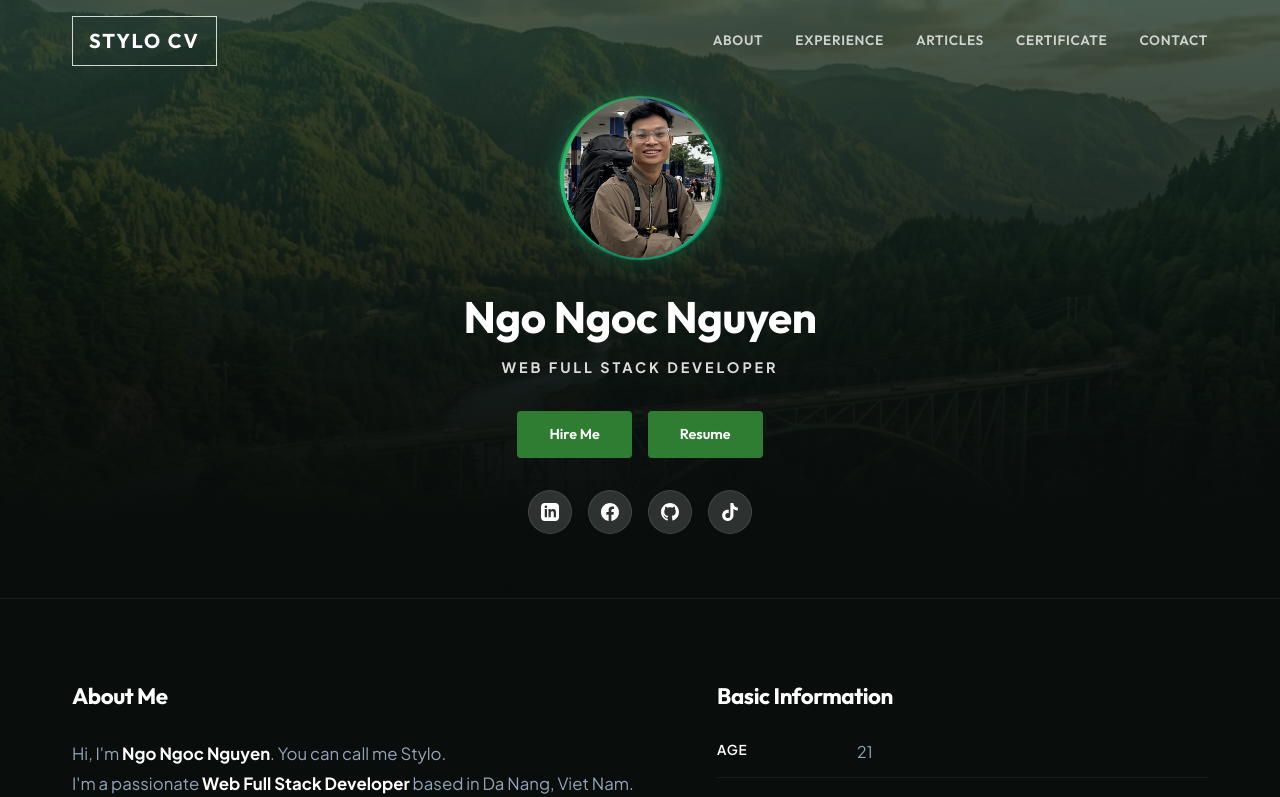
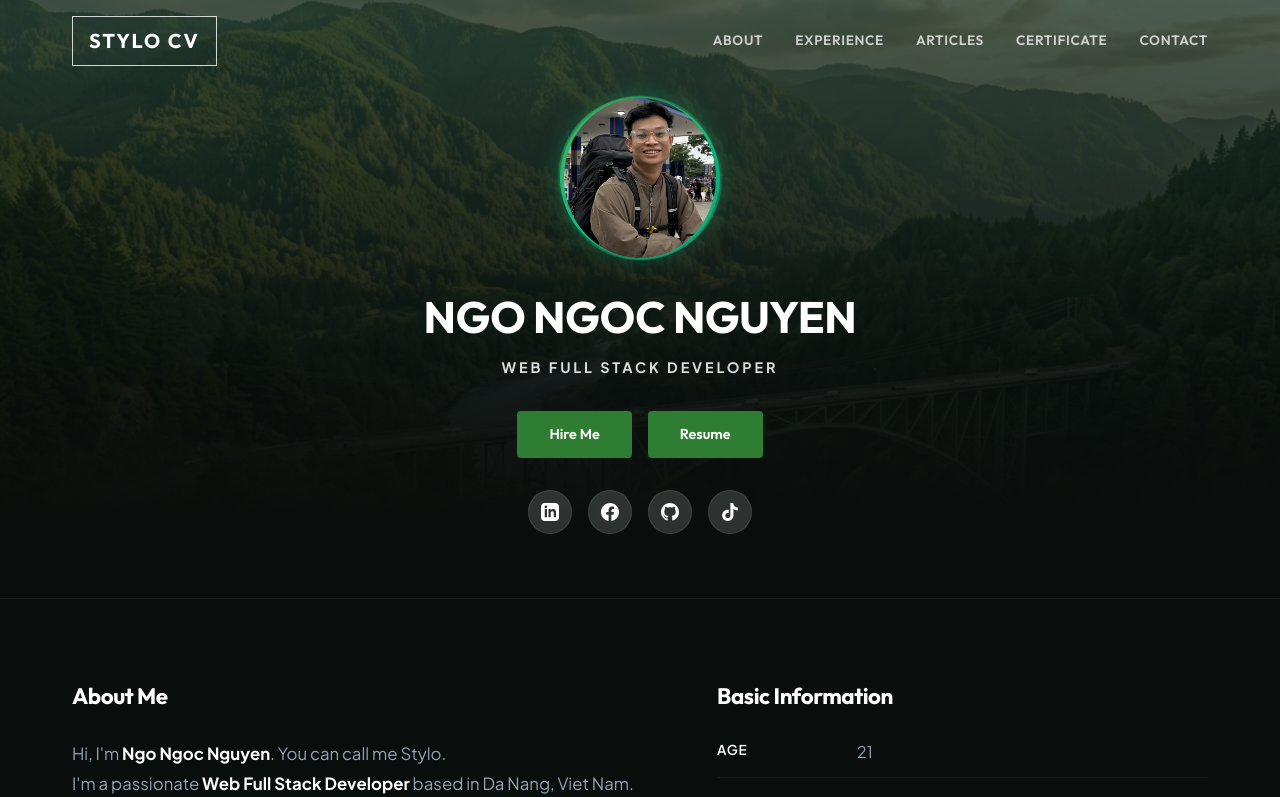
Before and after one commit to nguyenNgodn/my-profile, a Next.js app: page / in a window 1280 px wide. Shown: the top 797 px of the page. Built offline with nearby package versions, Linux system fonts and the light colour scheme.

Commit message:
fix: update name

```diff
--- a/src/app/page.tsx
+++ b/src/app/page.tsx
@@ -76,7 +76,7 @@ export default function Home() {
               priority
             />
           </div>
-          <h1 className={styles.name}>Ngo Ngoc Nguyen</h1>
+          <h1 className={styles.name}>NGO NGOC NGUYEN</h1>
           <p className={styles.title}>Web Full Stack Developer</p>
           <div className={styles.ctaGroup}>
             <a href="#contact" className={styles.btnPrimary}>Hire Me</a>
```
